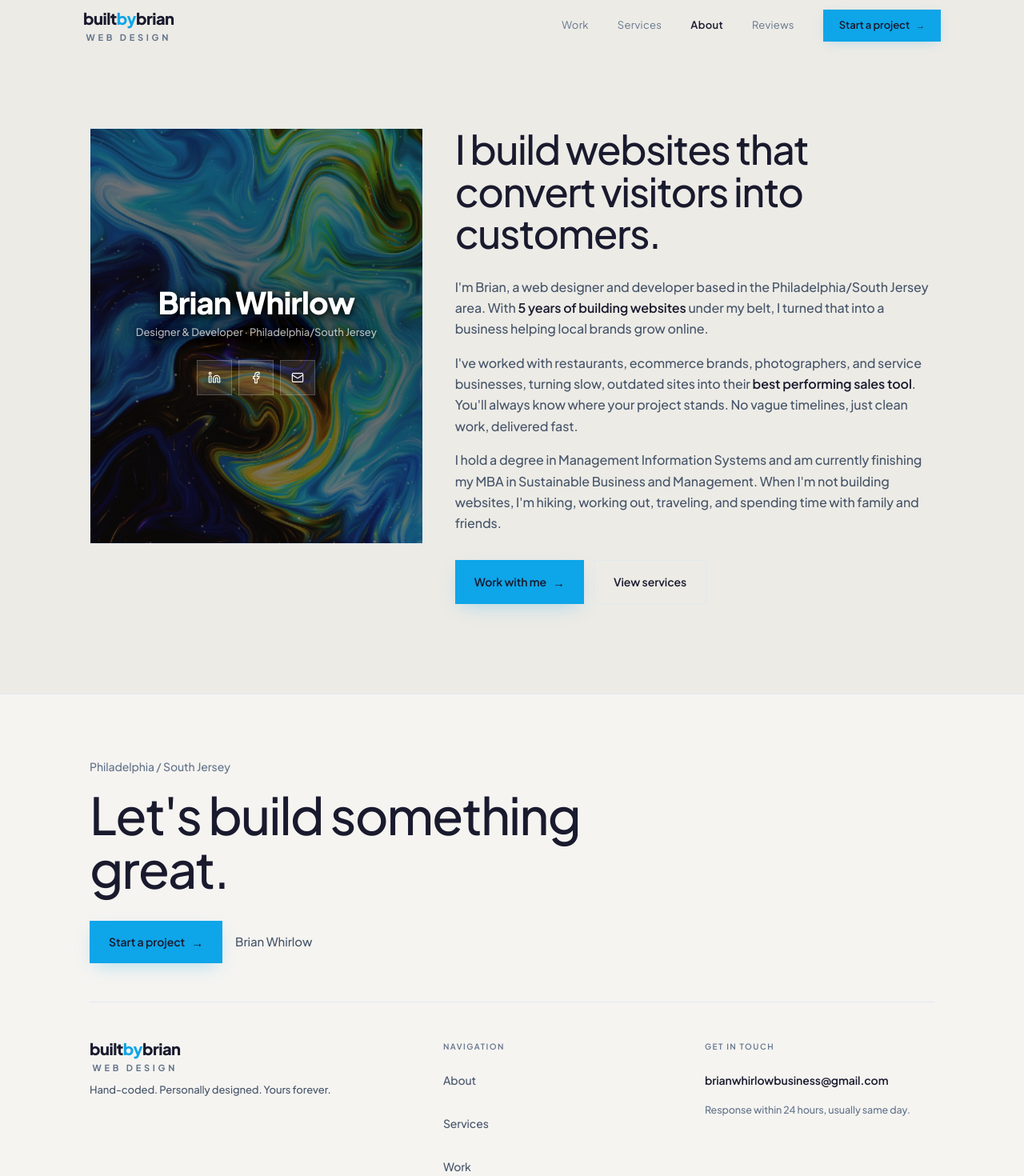
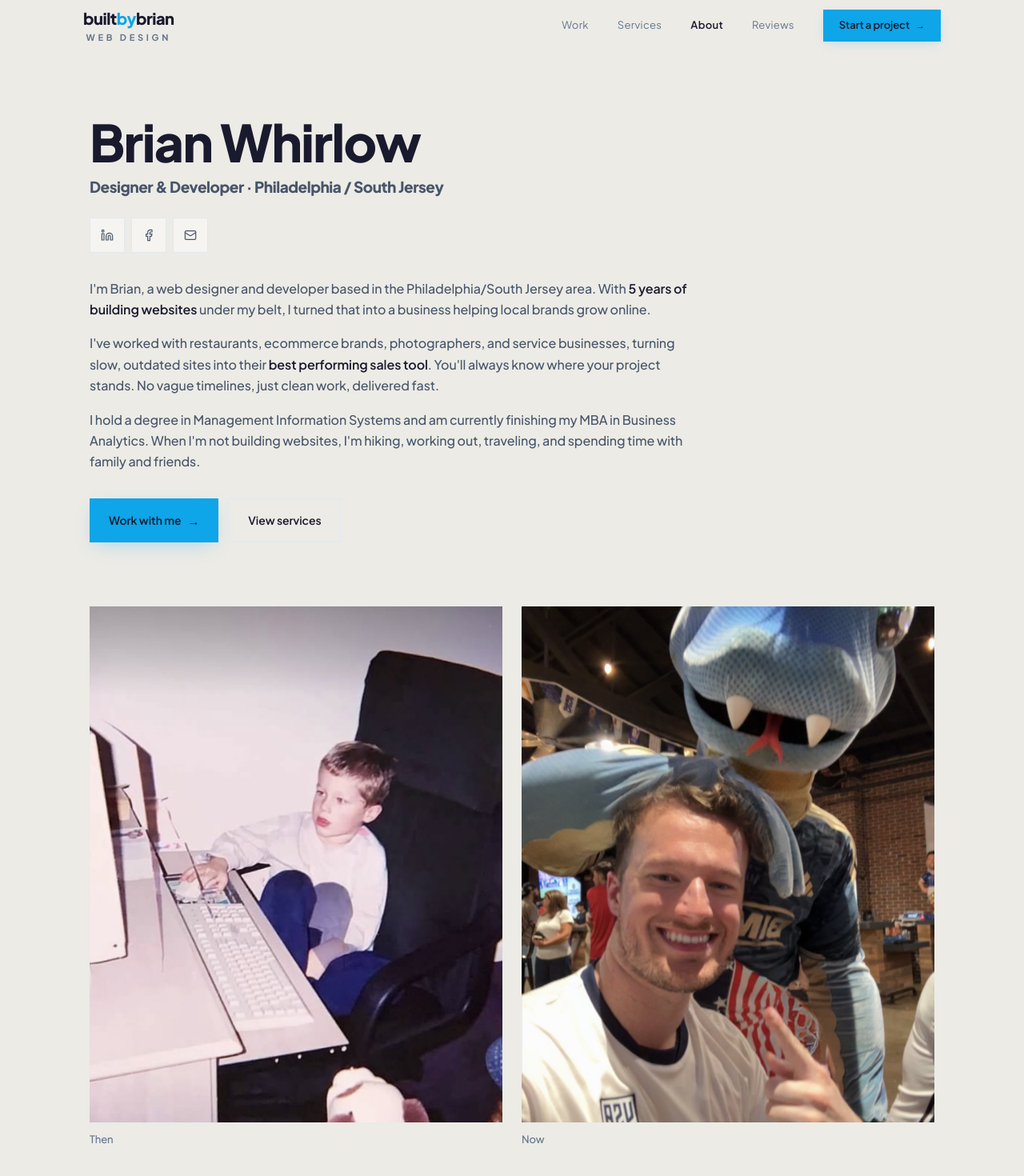
Before and after one commit to briwhirlow-pixel/personal-site, a Next.js app: page /about in a window 1280 px wide. Shown: the top 1470 px of the page at 80% size. Built offline with nearby package versions, Linux system fonts and the light colour scheme.

Commit message:
Rebuild About page: clean layout, then/now photos, logo font, MBA to Business Analytics
Co-Authored-By: Claude Opus 4.6 <noreply@anthropic.com>

```diff
--- a/src/components/About.tsx
+++ b/src/components/About.tsx
@@ -1,3 +1,4 @@
+import Image from "next/image";
 import { Linkedin, Facebook, Mail } from "lucide-react";
 import { siteConfig } from "@/lib/data";
 import Reveal from "./Reveal";
@@ -7,49 +8,26 @@ export default function About() {
     <section id="about" className="relative bg-paper text-ink pt-20 pb-28">
       <div className="relative max-w-6xl mx-auto px-5 sm:px-8 md:px-12">
 
-        <div className="grid md:grid-cols-12 gap-x-10 gap-y-12 items-start pt-4">
-
-          {/* Left — photo card, no decorative frame */}
-          <Reveal className="md:col-span-5">
-            <div className="relative bg-paper-soft border border-rule overflow-hidden">
-              <div
-                className="aspect-[4/5] relative overflow-hidden flex flex-col justify-center"
-                style={{
-                  backgroundImage: "url(/images/about-marbled.png)",
-                  backgroundSize: "cover",
-                  backgroundPosition: "center center",
-                }}
-              >
-                <span
-                  aria-hidden
-                  className="absolute inset-0"
-                  style={{
-                    background:
-                      "linear-gradient(180deg, rgba(12,10,8,0.5) 0%, rgba(12,10,8,0.65) 45%, rgba(12,10,8,0.5) 100%)",
-                  }}
-                />
-
-                <div
-                  className="relative z-10 px-7 sm:px-8 py-10 text-center"
-                  style={{ textShadow: "0 2px 18px rgba(0,0,0,0.95), 0 2px 6px rgba(0,0,0,0.8)" }}
-                >
-                  <p
-                    className="font-display font-extrabold leading-[1.05] tracking-tight mt-3 text-white"
-                    style={{ fontSize: 'clamp(28px, 4.5vw, 38px)' }}
+        {/* Top half — name, title, socials, bio */}
+        <div className="max-w-3xl mb-16 sm:mb-20">
+          <Reveal>
+            <h1
+              className="font-display font-extrabold leading-[1.05] tracking-[-0.025em] text-ink"
+              style={{ fontSize: 'clamp(36px, 7vw, 64px)' }}
             >
               Brian Whirlow
-                  </p>
-                  <p className="text-white/70 text-[13px] mt-2 font-medium">
-                    Designer & Developer · Philadelphia/South Jersey
+            </h1>
+            <p className="font-display font-extrabold tracking-[-0.025em] text-ink-soft text-[17px] sm:text-[19px] mt-2">
+              Designer & Developer · Philadelphia / South Jersey
             </p>
 
-                  <div className="flex items-center justify-center gap-2 mt-6">
+            <div className="flex items-center gap-2 mt-6">
               <a
                 href={siteConfig.social.linkedin}
                 target="_blank"
                 rel="noopener noreferrer"
                 aria-label="LinkedIn"
-                      className="w-11 h-11 border border-white/20 bg-white/10 flex items-center justify-center text-white hover:bg-forest hover:text-white hover:border-forest transition-colors"
+                className="w-11 h-11 border border-rule bg-paper-soft flex items-center justify-center text-ink-soft hover:bg-forest hover:text-white hover:border-forest transition-colors"
                 style={{ minWidth: 44, minHeight: 44 }}
               >
                 <Linkedin size={16} strokeWidth={1.75} />
@@ -59,7 +37,7 @@ export default function About() {
                 target="_blank"
                 rel="noopener noreferrer"
                 aria-label="Facebook"
-                      className="w-11 h-11 border border-white/20 bg-white/10 flex items-center justify-center text-white hover:bg-forest hover:text-white hover:border-forest transition-colors"
+                className="w-11 h-11 border border-rule bg-paper-soft flex items-center justify-center text-ink-soft hover:bg-forest hover:text-white hover:border-forest transition-colors"
                 style={{ minWidth: 44, minHeight: 44 }}
               >
                 <Facebook size={16} strokeWidth={1.75} />
@@ -67,27 +45,16 @@ export default function About() {
               <a
                 href={`mailto:${siteConfig.email}`}
                 aria-label="Email"
-                      className="w-11 h-11 border border-white/20 bg-white/10 flex items-center justify-center text-white hover:bg-forest hover:text-white hover:border-forest transition-colors"
+                className="w-11 h-11 border border-rule bg-paper-soft flex items-center justify-center text-ink-soft hover:bg-forest hover:text-white hover:border-forest transition-colors"
                 style={{ minWidth: 44, minHeight: 44 }}
               >
                 <Mail size={16} strokeWidth={1.75} />
               </a>
             </div>
-                </div>
-              </div>
-            </div>
           </Reveal>
 
-          {/* Right — bio */}
-          <Reveal delay={100} className="md:col-span-7">
-            <h2
-              className="font-display font-medium leading-[1.05] tracking-[-0.03em] text-ink"
-              style={{ fontSize: 'clamp(30px, 5vw, 50px)' }}
-            >
-              I build websites that convert visitors into customers.
-            </h2>
-
-            <div className="space-y-4 text-ink-soft text-[15px] sm:text-[16px] leading-[1.65] mt-7 mb-8 font-medium">
+          <Reveal delay={80}>
+            <div className="space-y-4 text-ink-soft text-[15px] sm:text-[16px] leading-[1.65] mt-8 mb-8 font-medium">
               <p>
                 I&apos;m Brian, a web designer and developer based in the Philadelphia/South Jersey area.
                 With <span className="text-ink font-semibold">5 years of building websites</span> under my belt,
@@ -101,7 +68,7 @@ export default function About() {
               </p>
               <p>
                 I hold a degree in Management Information Systems and am currently finishing my MBA
-                in Sustainable Business and Management. When I&apos;m not building websites, I&apos;m
+                in Business Analytics. When I&apos;m not building websites, I&apos;m
                 hiking, working out, traveling, and spending time with family and friends.
               </p>
             </div>
@@ -125,6 +92,36 @@ export default function About() {
             </div>
           </Reveal>
         </div>
+
+        {/* Bottom half — then & now photos */}
+        <Reveal delay={160}>
+          <div className="grid grid-cols-2 gap-4 sm:gap-6">
+            <div className="relative overflow-hidden">
+              <div className="aspect-[4/5] relative">
+                <Image
+                  src="/images/brian-young.jpg"
+                  alt="Brian as a kid at the computer"
+                  fill
+                  className="object-cover"
+                  sizes="(min-width: 768px) 45vw, 50vw"
+                />
+              </div>
+              <p className="mt-3 text-[13px] text-ink-muted font-medium">Then</p>
+            </div>
+            <div className="relative overflow-hidden">
+              <div className="aspect-[4/5] relative">
+                <Image
+                  src="/images/brian-now.jpg"
+                  alt="Brian today"
+                  fill
+                  className="object-cover"
+                  sizes="(min-width: 768px) 45vw, 50vw"
+                />
+              </div>
+              <p className="mt-3 text-[13px] text-ink-muted font-medium">Now</p>
+            </div>
+          </div>
+        </Reveal>
       </div>
     </section>
   );
```
Also changed, not shown: public/images/brian-now.jpg (added). Lines whose indentation alone changed are shown as unchanged.
